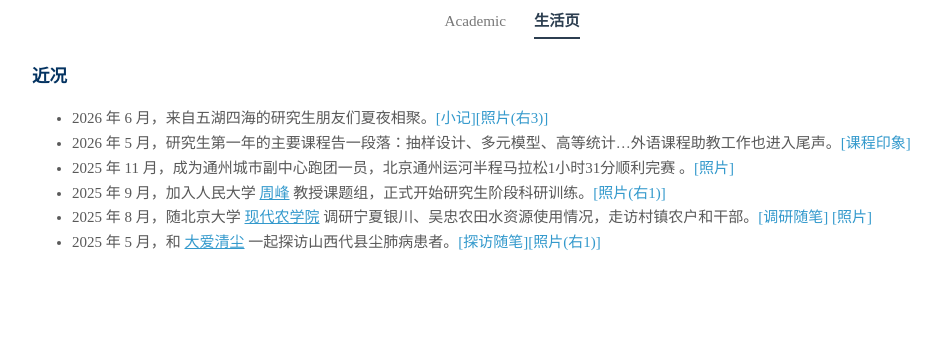
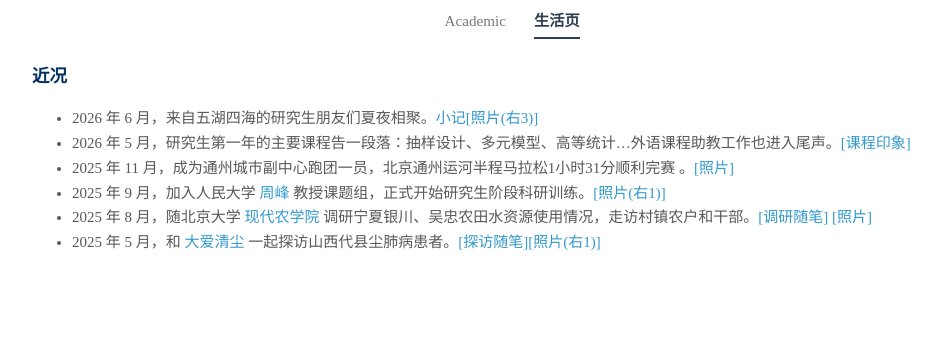
Before and after one commit to zhangming4153/zhangming4153.github.io, a Jekyll site: the page built from life.md, in a window 1280 px wide. Shown: the part 671-1009 px from the top of the page, without its empty margins (128-1069 px from the left). Built offline with Jekyll 4.4.1, drawn with Linux system fonts in a browser that asks for light colours; a style sheet for code colours, icons or effects is not loaded.

```diff
--- a/life.md
+++ b/life.md
@@ -16,9 +16,9 @@ title: 章明
 
 ### 近况
 
-- 2026 年 6 月，来自五湖四海的研究生朋友们夏夜相聚。[[小记]](/assets/friends_party.pdf)[[照片(右3)]](/assets/friends_party.jpg)
+- 2026 年 6 月，来自五湖四海的研究生朋友们夏夜相聚。[小记](/assets/friends_party.pdf)[[照片(右3)]](/assets/friends_party.jpg)
 - 2026 年 5 月，研究生第一年的主要课程告一段落：抽样设计、多元模型、高等统计...外语课程助教工作也进入尾声。[[课程印象]](/assets/course_summary.pdf)
 - 2025 年 11 月，成为通州城市副中心跑团一员，北京通州运河半程马拉松1小时31分顺利完赛 。[[照片]](/assets/tongz_semimara_profile.jpg)
-- 2025 年 9 月，加入人民大学 <a href="https://zhoufeng6288.github.io"><u>周峰</u></a> 教授课题组，正式开始研究生阶段科研训练。[[照片(右1)]](/assets/people_0912.jpg)
-- 2025 年 8 月，随北京大学 <a href="https://www.saas.pku.edu.cn"><u>现代农学院</u></a> 调研宁夏银川、吴忠农田水资源使用情况，走访村镇农户和干部。[[调研随笔]](/assets/Ningxia.pdf) [[照片]](/assets/ningxia_me_0820.jpg)
-- 2025 年 5 月，和 <a href="https://daqc.org.cn"><u>大爱清尘</u></a> 一起探访山西代县尘肺病患者。[[探访随笔]](/assets/Shanxi.pdf)[[照片(右1)]](/assets/daai_202505.jpg)
+- 2025 年 9 月，加入人民大学 <a href="https://zhoufeng6288.github.io">周峰</a> 教授课题组，正式开始研究生阶段科研训练。[[照片(右1)]](/assets/people_0912.jpg)
+- 2025 年 8 月，随北京大学 <a href="https://www.saas.pku.edu.cn">现代农学院</a> 调研宁夏银川、吴忠农田水资源使用情况，走访村镇农户和干部。[[调研随笔]](/assets/Ningxia.pdf) [[照片]](/assets/ningxia_me_0820.jpg)
+- 2025 年 5 月，和 <a href="https://daqc.org.cn">大爱清尘</a> 一起探访山西代县尘肺病患者。[[探访随笔]](/assets/Shanxi.pdf)[[照片(右1)]](/assets/daai_202505.jpg)
```
